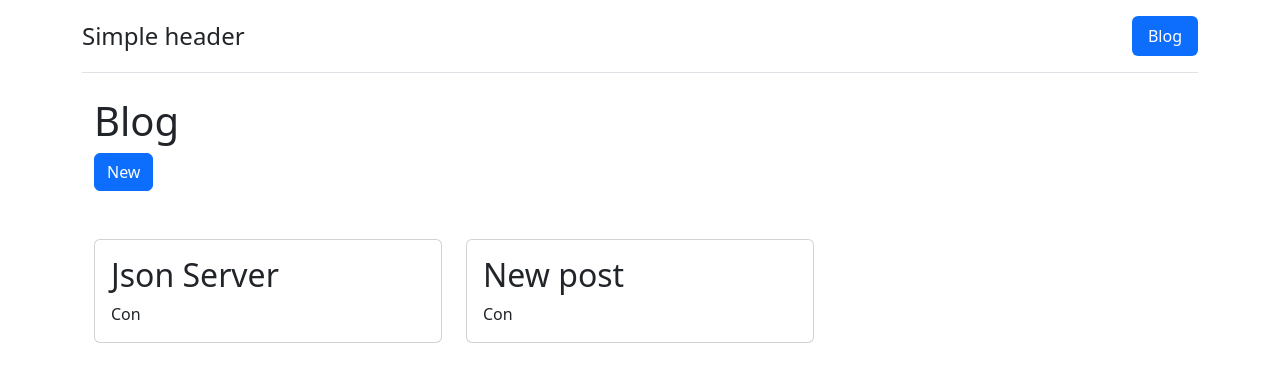
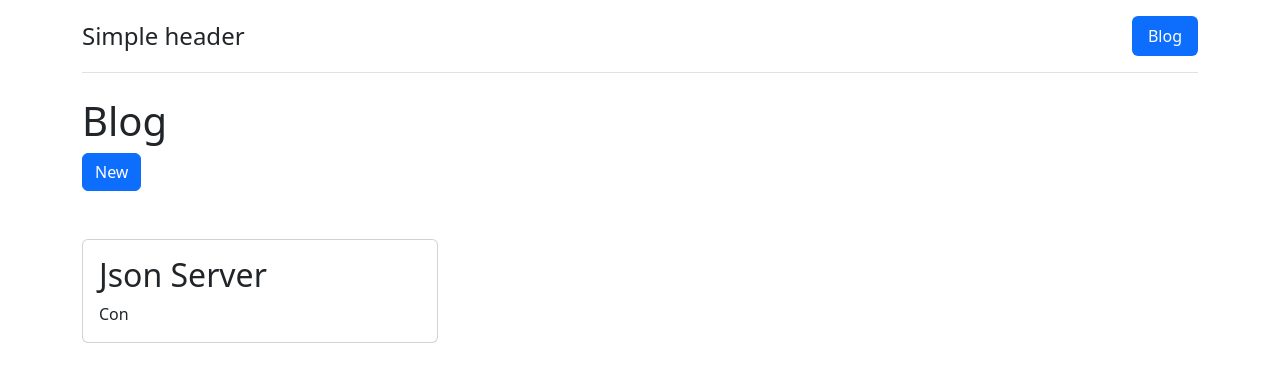
Before and after one commit to edo979/blog-rest-api, a React (Vite) app: page /blog in a window 1280 px wide. Shown: the top 382 px of the page. Built offline with nearby package versions, Linux system fonts and the light colour scheme; data requests are answered from the project's data file.

Commit message:
add create new blog route

```diff
--- a/data/db.json
+++ b/data/db.json
@@ -4,12 +4,6 @@
       "id": 1,
       "title": "Json Server",
       "author": "Me Atme"
-    },
-    {
-      "id": "defzel7",
-      "createdAt": 1666113141332,
-      "title": "New post",
-      "author": "Me Atme"
     }
   ]
 }
--- a/src/main.tsx
+++ b/src/main.tsx
@@ -1,11 +1,8 @@
 import React from 'react'
 import ReactDOM from 'react-dom/client'
 import { createBrowserRouter, RouterProvider } from 'react-router-dom'
-import {
-  Blog,
-  loader as postsLoader,
-  action as postsAction,
-} from './routes/Blog'
+import { Blog, loader as postsLoader } from './routes/Blog'
+import { BlogNew, action as newBlogAction } from './routes/BlogNew'
 import { ErrorPage } from './routes/ErrorPage'
 import { Home } from './routes/Home'
 import { Root } from './routes/Root'
@@ -19,10 +16,11 @@ const router = createBrowserRouter([
       { index: true, element: <Home /> },
       {
         path: '/blog',
-        element: <Blog />,
-        loader: postsLoader,
-        action: postsAction,
         errorElement: <ErrorPage />,
+        children: [
+          { index: true, element: <Blog />, loader: postsLoader },
+          { path: 'new', element: <BlogNew />, action: newBlogAction },
+        ],
       },
     ],
   },
--- a/src/model/posts.ts
+++ b/src/model/posts.ts
@@ -11,7 +11,6 @@ export async function getPosts() {
   const response = await fetch(`${url}/posts`)
   const resData: Post[] = await response.json()
 
-  console.log(resData)
   return resData
 }
 
--- a/src/routes/Blog.tsx
+++ b/src/routes/Blog.tsx
@@ -1,33 +1,33 @@
-import { Form, useLoaderData } from 'react-router-dom'
-import { createPosts, getPosts, Post } from '../model/posts'
+import { Link, useLoaderData, useNavigate } from 'react-router-dom'
+import { getPosts, Post } from '../model/posts'
 
 export async function loader() {
   const posts = await getPosts()
-  console.log(posts)
   return { posts }
-}
-
-export async function action() {
-  await createPosts({ title: 'New post' })
 }
 
 export function Blog() {
   const { posts } = useLoaderData() as { posts: Post[] }
+  const navigate = useNavigate()
 
   if (!posts) return null
 
   return (
-    <div className="container">
+    <>
       <div className="row">
         <h1>Blog</h1>
       </div>
 
       <div className="row">
-        <Form className="col" method="post">
-          <button className="btn btn-primary" type="submit">
+        <div className="col">
+          <button
+            className="btn btn-primary"
+            type="submit"
+            onClick={() => navigate('/blog/new')}
+          >
             New
           </button>
-        </Form>
+        </div>
       </div>
 
       <section className="row row-cols-1 row-cols-md-3 g-4 mt-4">
@@ -42,6 +42,6 @@ export function Blog() {
           </div>
         ))}
       </section>
-    </div>
+    </>
   )
 }
--- /dev/null
+++ b/src/routes/BlogNew.tsx
@@ -0,0 +1,21 @@
+import { Form, redirect } from 'react-router-dom'
+import { createPosts } from '../model/posts'
+
+export async function action() {
+  await createPosts({ title: 'New post' })
+  return redirect('/blog')
+}
+
+export function BlogNew() {
+  return (
+    <div className="row">
+      <h1>Create new Post</h1>
+      <Form method="post">
+        <label htmlFor="title">Title</label>
+        <button className="btn btn-primary" type="submit">
+          Create
+        </button>
+      </Form>
+    </div>
+  )
+}
```
